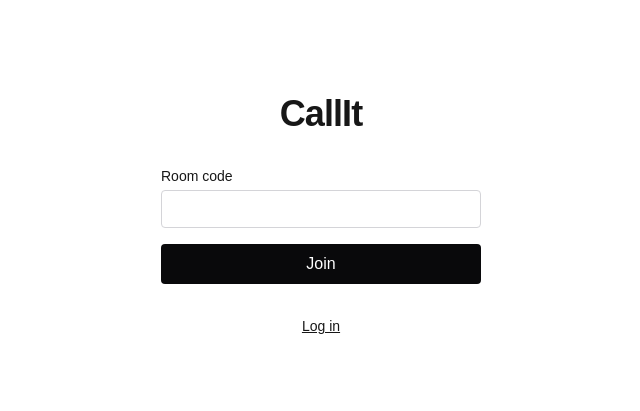
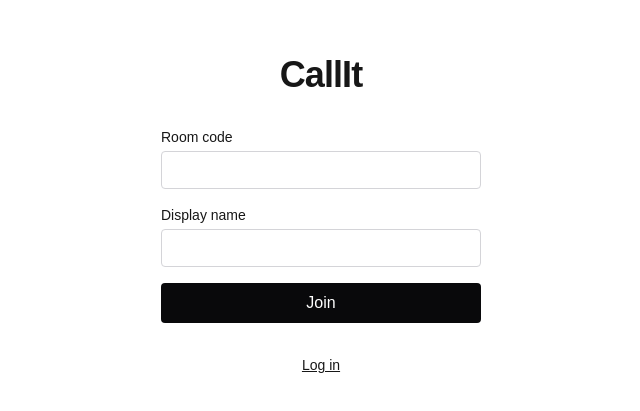
Before and after one commit to zorojuro12/call_it, a Next.js app in the folder frontend/: page / in a window 1280 px wide. Shown: the part 185-596 px from the top of the page, without its empty margins (319-959 px from the left). Built offline with nearby package versions, Linux system fonts and the light colour scheme; no server answers.

Commit message:
feat: join a room by code as a guest or an account holder

```diff
--- a/frontend/app/page.tsx
+++ b/frontend/app/page.tsx
@@ -1,13 +1,47 @@
 "use client";
 
+import { useState } from "react";
+import { useRouter } from "next/navigation";
 import Link from "next/link";
+import { apiPost } from "@/lib/api";
+import { getAccountToken, setRoomSummary, setRoomToken } from "@/lib/session";
+import type { JoinRoomResponse } from "@/lib/protocol";
 
 export default function Page() {
+  const router = useRouter();
+  const [roomCode, setRoomCode] = useState("");
+  const [displayName, setDisplayName] = useState("");
+  const [submitting, setSubmitting] = useState(false);
+
+  async function handleSubmit(e: React.FormEvent) {
+    e.preventDefault();
+    setSubmitting(true);
+
+    const code = roomCode.trim().toUpperCase();
+
+    const res = await apiPost<JoinRoomResponse>(
+      `/api/v1/rooms/${code}/participants`,
+      { display_name: displayName },
+      getAccountToken() ?? undefined,
+    );
+    setRoomToken(res.token);
+    setRoomSummary({
+      room_id: res.room_id,
+      guest: res.guest,
+      session_balance: res.session_balance,
+      partial_buy_in: res.partial_buy_in,
+    });
+    router.push(`/room/${code}`);
+  }
+
   return (
     <main className="flex flex-1 flex-col items-center justify-center gap-8 px-4 py-16">
       <h1 className="text-4xl font-semibold tracking-tight">CallIt</h1>
 
-      <form className="flex w-full max-w-xs flex-col gap-4">
+      <form
+        onSubmit={handleSubmit}
+        className="flex w-full max-w-xs flex-col gap-4"
+      >
         <label className="flex flex-col gap-1 text-sm font-medium" htmlFor="room-code">
           Room code
           <input
@@ -15,13 +49,29 @@ export default function Page() {
             name="roomCode"
             type="text"
             autoComplete="off"
+            value={roomCode}
+            onChange={(e) => setRoomCode(e.target.value)}
             className="rounded border border-zinc-300 px-3 py-2 uppercase dark:border-zinc-700 dark:bg-zinc-900"
+          />
+        </label>
+
+        <label className="flex flex-col gap-1 text-sm font-medium" htmlFor="display-name">
+          Display name
+          <input
+            id="display-name"
+            name="displayName"
+            type="text"
+            autoComplete="nickname"
+            value={displayName}
+            onChange={(e) => setDisplayName(e.target.value)}
+            className="rounded border border-zinc-300 px-3 py-2 dark:border-zinc-700 dark:bg-zinc-900"
           />
         </label>
 
         <button
           type="submit"
-          className="rounded bg-zinc-950 px-4 py-2 font-medium text-white dark:bg-zinc-50 dark:text-black"
+          disabled={submitting}
+          className="rounded bg-zinc-950 px-4 py-2 font-medium text-white disabled:opacity-50 dark:bg-zinc-50 dark:text-black"
         >
           Join
         </button>
```
Also changed, not shown: 1 other file (tests, documents, lock files or other folders).
